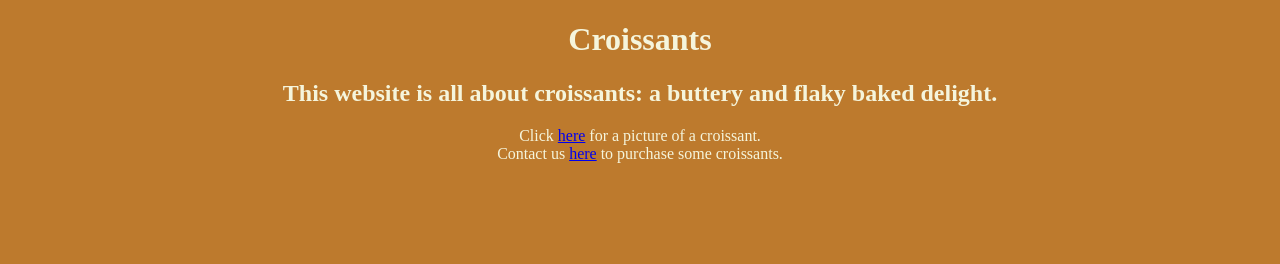
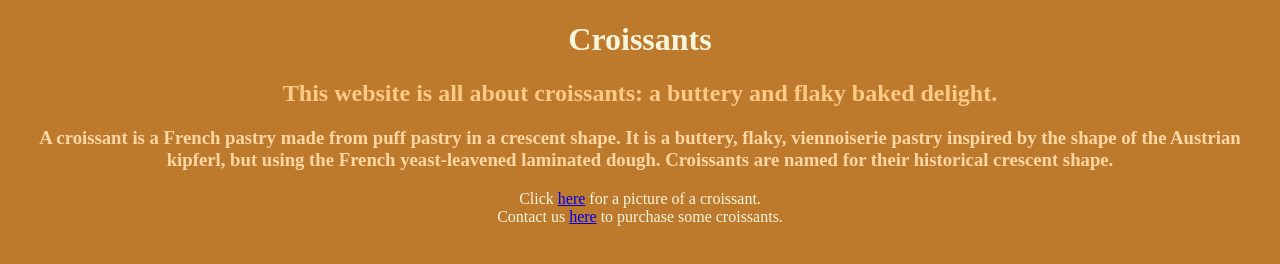
Before and after one commit to AnaGreen4/Croissant, a plain HTML site: page index.html in a window 1280 px wide. Drawn offline with Linux system fonts and the light colour scheme.

Commit message:
more css and added to paragraph

```diff
--- a/css/styles.css
+++ b/css/styles.css
@@ -9,3 +9,10 @@ img {
     border-radius: 20px;
     border: 5px solid rgb(79, 69, 43);
 }
+
+h2 {
+    color:rgb(255, 202, 133);
+}
+h3 {
+    color:rgb(255, 215, 163)
+}
--- a/index.html
+++ b/index.html
@@ -14,6 +14,7 @@
     <h2>
         This website is all about croissants: a buttery and flaky baked delight.
     </h2>
+    <h3>A croissant is a French pastry made from puff pastry in a crescent shape. It is a buttery, flaky, viennoiserie pastry inspired by the shape of the Austrian kipferl, but using the French yeast-leavened laminated dough. Croissants are named for their historical crescent shape.</h3>
     <p>Click <a href="photo.html"> here</a> for a picture of a croissant.
         <br>
         Contact us <a href="contact.html"> here</a> to purchase some croissants.
```
